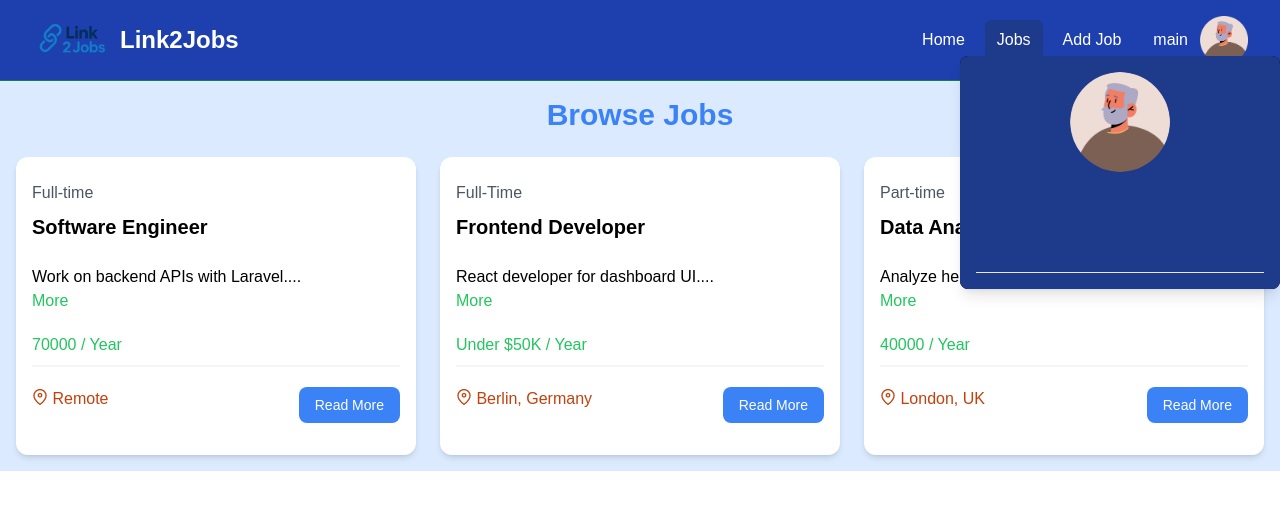
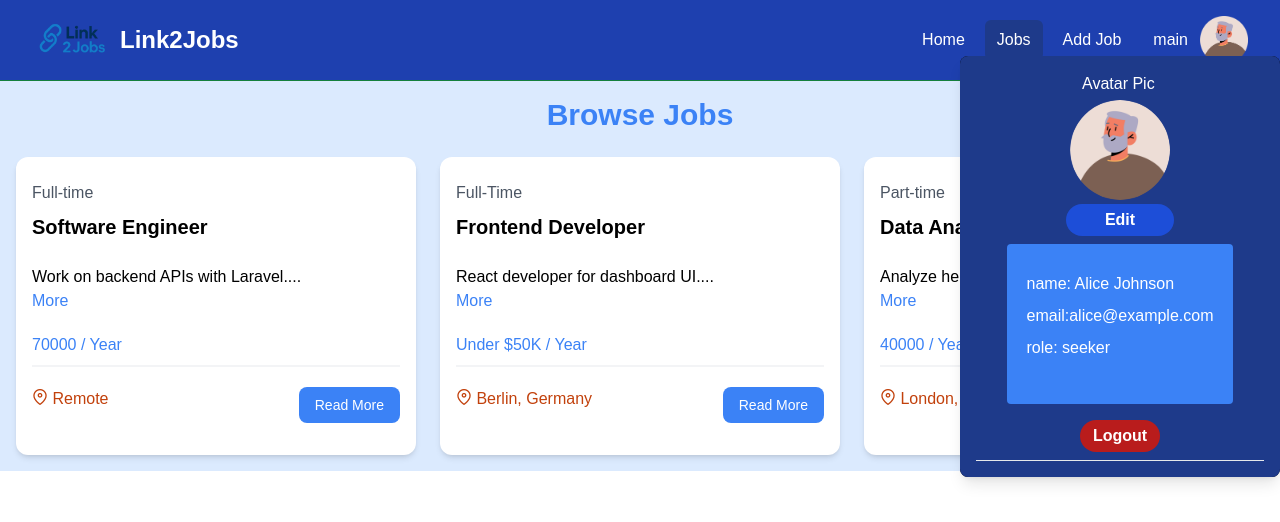
Before and after one commit to katheri0/Vue-jobs-crash-course-implementation-, a Vue app: page /jobs in a window 1280 px wide. Both pictures are taken after a click on the button 1224 px from the left and 40 px from the top of the page. Shown: the top 522 px of the page. Built offline with nearby package versions, Linux system fonts and the light colour scheme; data requests are answered from the project's data file.

Commit message:
style(info-component) complete the UI

```diff
--- a/src/components/jobListing.vue
+++ b/src/components/jobListing.vue
@@ -32,12 +32,12 @@ const truncatedDes = computed(()=>
 
               <div class="mb-5">
               <div > {{ truncatedDes }}</div>
-              <div><button @click="togshowFdes" class="text-green-500 haver:teaxt-green-600">
+              <div><button @click="togshowFdes" class="text-blue-500 haver:teaxt-green-600">
                 {{ SHOWFDes? " Less ":"More" }}
               </button></div>
               </div>
 
-              <h3 class="text-green-500 mb-2">{{ job.salary }} / Year</h3>
+              <h3 class="text-blue-500 mb-2">{{ job.salary }} / Year</h3>
 
               <div class="border border-gray-100 mb-5"></div>
 
--- a/src/views/EditJobView.vue
+++ b/src/views/EditJobView.vue
@@ -169,7 +169,7 @@ onMounted(async () => {
 
                     <div>
                         <button
-                            class="bg-blue-500 hover:bg-green-600 text-white font-bold py-2 px-4 rounded-full w-full focus:outline-none focus:shadow-outline"
+                            class="bg-blue-500 hover:bg-blue-600 text-white font-bold py-2 px-4 rounded-full w-full focus:outline-none focus:shadow-outline"
                             type="submit">
                             Update Job
                         </button>
--- a/src/views/UserInfo.vue
+++ b/src/views/UserInfo.vue
@@ -14,9 +14,17 @@ const router = useRouter();
 
 <template>
   <div class=" flex flex-col items-center justify-center  bg-blue-900">
- <div style="height: 200px;">
-        <img class="h-12 w-auto" :src="five" alt="Link to Jobs" style="width: 100px; height: 100px; border-radius: 50%; object-fit: cover;"/>
+ <div >
+          <p class="px-4">Avatar Pic</p>
+        <img class="h-12 w-auto m-1" :src="five" alt="Link to Jobs" style="width: 100px; height: 100px; border-radius: 50%; object-fit: cover;"/>
+        <button  class="bg-blue-700  hover:bg-blue-600 text-white font-bold py-1  rounded-full w-full focus:outline-none focus:shadow-outline">Edit</button>
       </div>
+      <div class="bg-blue-500  m-2 py-6 p-4 rounded w-100 h-40">
+        <p class="p-1">name: Alice Johnson</p>
+        <p class="p-1">email:alice@example.com</p>
+        <p class="p-1">role: seeker </p>
+      </div>
+      <button  class="bg-red-700  hover:bg-blue-600 text-white font-bold py-1 px-2 m-2 rounded-full w-20 focus:outline-none focus:shadow-outline">Logout</button>
     <!-- Separator -->
     <div class="border-t border-black-200 w-full"></div>
   </div>
```
